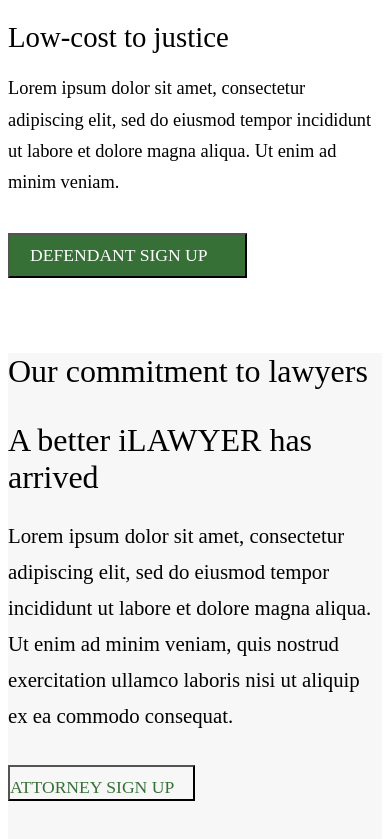
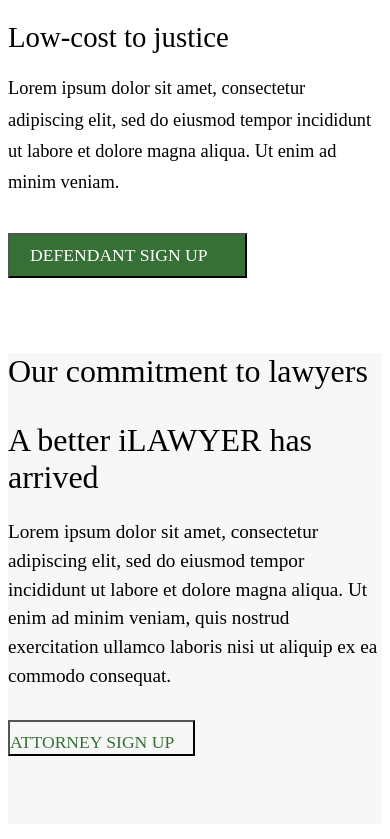
Before and after one commit to HPrieto/iLawyerNow.com, a React app: page / in a window 390 px wide. Shown: the part 1558-2397 px from the top of the page. Built offline with nearby package versions, Linux system fonts and the light colour scheme; the HTML template or start-up script is replaced by a standard one.

Commit message:
font-size change

```diff
--- a/src/component/layout/Home.js
+++ b/src/component/layout/Home.js
@@ -29,6 +29,9 @@ class Home extends Component {
 		this.setState({
 			form: form
 		})
+	}
+	onClick(event) {
+		console.log('Event: ' + event.target.id)
 	}
 	render() {
 		let tanColor = '#F7F7F8';
@@ -83,7 +86,7 @@ class Home extends Component {
 				</div>
 				<div className="row" style={{backgroundColor: 'white'}}>
 					<div className='container row-container product-section-signup'>
-						<button className='btn green-btn'>DEFENDANT SIGN UP&nbsp;&nbsp;&nbsp;&nbsp;<span className="glyphicon glyphicon-chevron-right"/></button>
+						<button onClick={this.onClick.bind(this)} className='btn green-btn' id="DefendantSignup">DEFENDANT SIGN UP&nbsp;&nbsp;&nbsp;&nbsp;<span className="glyphicon glyphicon-chevron-right"/></button>
 					</div>
 				</div>
 				<div className="row" style={{backgroundColor: tanColor}}>
@@ -95,7 +98,7 @@ class Home extends Component {
 								<p>Lorem ipsum dolor sit amet, consectetur adipiscing elit, sed do eiusmod
 								tempor incididunt ut labore et dolore magna aliqua. Ut enim ad minim veniam,
 								quis nostrud exercitation ullamco laboris nisi ut aliquip ex ea commodo consequat.</p>
-								<button className="btn inverse-btn">ATTORNEY SIGN UP&nbsp;&nbsp;&nbsp;<span className="glyphicon glyphicon-chevron-right"/></button>
+								<button onClick={this.onClick.bind(this)} className="btn inverse-btn" id="AttorneySignup">ATTORNEY SIGN UP&nbsp;&nbsp;&nbsp;<span className="glyphicon glyphicon-chevron-right"/></button>
 							</div>
 						</div>
 						<div className="col-xs-12 col-sm-12 col-md-4 col-lg-4 col-xl-4 founder-section-colrow">
--- a/src/component/layout/layout.css
+++ b/src/component/layout/layout.css
@@ -101,10 +101,10 @@
 
 @media screen and (max-width: 350px) {
 	.mission-section h1 {
-		font-size: 1.5em !important;
+		font-size: 1.8em !important;
 	}
 	.mission-section h2 {
-		font-size: 1.5em !important;
+		font-size: 1.8em !important;
 	}
 }
 
@@ -185,8 +185,8 @@
 		font-size: 2.0em !important;
 	}
 	.founder-section p {
-		font-size: 1.3em !important;
-		line-height: 1.733;
+		font-size: 1.2em !important;
+		line-height: 1.5;
 	}
 }
 
```
Also changed, not shown: public/build/bundle.js, 1 other file (tests, documents, lock files or other folders).
